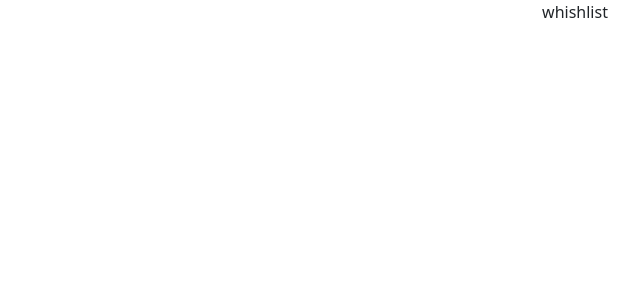
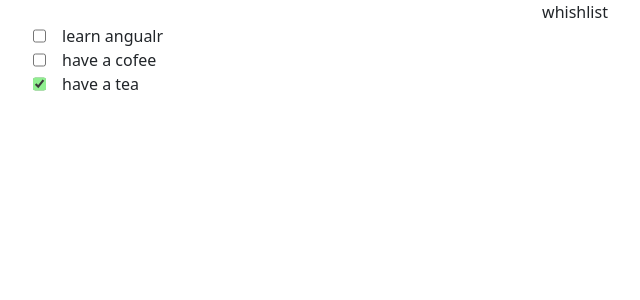
Before and after one commit to Roman123-game/whishlist, an Angular app: page / in a window 1280 px wide. Shown: the top 300 px of the page, without its empty margins (65-705 px from the left). Built offline with nearby package versions, Linux system fonts and the light colour scheme.

Commit message:
update app.component.html and app.component.ts

```diff
--- a/src/app/app.component.html
+++ b/src/app/app.component.html
@@ -1,8 +1,23 @@
 <div class="container text-center">
   <div>{{title}}</div>
-  <div  class="d-flex justify-content-start" *ngFor="let item of items">
-  <input id="wishlist_checkbox" class="mx-3" type="checkbox" checked={{item.isComplete}}/>
+
+  <div *ngIf="items.length ===0;  else showItems">
+    No items to display
+  </div>
+
+
+ <ng-template #showItems>
+  <div *ngIf="items.length >0">
+    <div  class="d-flex justify-content-start" *ngFor="let item of items; index as ii">
+  <input id="wishlist_checkbox" class="mx-3" type="checkbox" [checked]="item.isComplete" [attr.data-index]="ii"/>
 
     {{item.wishItem}}
 </div>
 </div>
+
+ </ng-template>
+
+
+
+
+</div>
--- a/src/app/app.component.ts
+++ b/src/app/app.component.ts
@@ -12,9 +12,9 @@ import { wishItem } from '../shared/wishitems';
 })
 export class AppComponent {
   items: wishItem[] = [
-    // new wishItem("learn angualr",false),
-    // new wishItem("have a cofee",false),
-    // new wishItem("have a tea",true)
+    new wishItem("learn angualr",false),
+    new wishItem("have a cofee",false),
+    new wishItem("have a tea",true)
   ];
   title = 'whishlist';
 }
```
